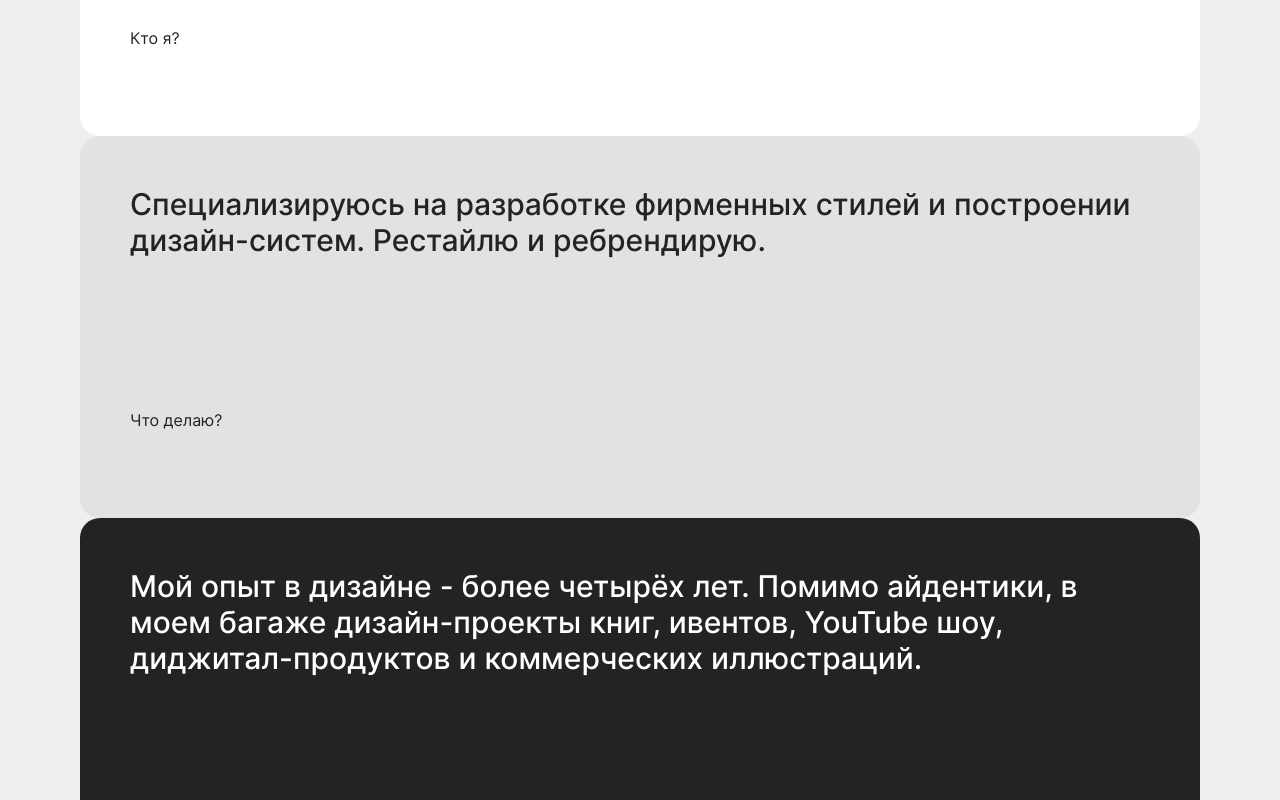
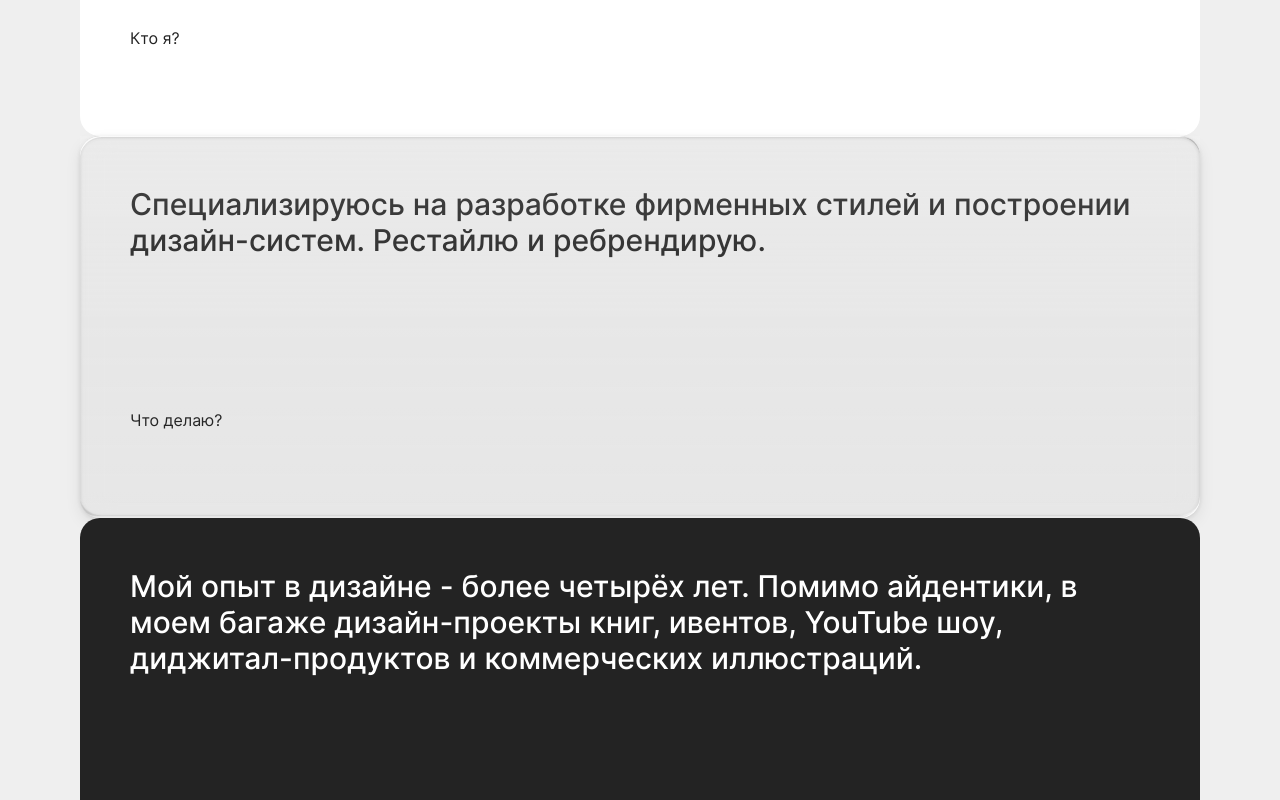
Before and after one commit to geraskinalekseysergeevich/olga-alagirova-portfolio-2026, a React (Vite) app: page / in a window 1280 px wide. Shown: the part 1160-1960 px from the top of the page. Built offline with nearby package versions, Linux system fonts and the light colour scheme.

Commit message:
feat: liquid glass effect for gray about card

```diff
--- a/src/components/about-cards/card/about-card.module.css
+++ b/src/components/about-cards/card/about-card.module.css
@@ -13,7 +13,31 @@
 }
 
 .cardGray {
-	background-color: var(--color-cards-gray);
+	--glass-color: #bbbbbc;
+	--glass-reflex-light: 1;
+	--glass-reflex-dark: 1;
+	background-color: color-mix(in srgb, var(--glass-color) 15%, transparent);
+	backdrop-filter: blur(10px) url(#navbar-liquid) saturate(125%);
+	box-shadow:
+		inset 0 0 0 0.5px color-mix(in srgb, #ffffff calc(var(--glass-reflex-light) * 12%), transparent),
+		inset 1.8px 3px 0 -2px color-mix(in srgb, #ffffff calc(var(--glass-reflex-light) * 90%), transparent),
+		inset -2px -2px 0 -2px color-mix(in srgb, #ffffff calc(var(--glass-reflex-light) * 80%), transparent),
+		inset -3px -8px 1px -6px color-mix(in srgb, #ffffff calc(var(--glass-reflex-light) * 60%), transparent),
+		inset -0.3px -1px 4px 0 color-mix(in srgb, #000000 calc(var(--glass-reflex-dark) * 12%), transparent),
+		inset -1.5px 2.5px 0 -2px color-mix(in srgb, #000000 calc(var(--glass-reflex-dark) * 20%), transparent),
+		inset 0 3px 4px -2px color-mix(in srgb, #000000 calc(var(--glass-reflex-dark) * 20%), transparent),
+		inset 2px -6.5px 1px -4px color-mix(in srgb, #000000 calc(var(--glass-reflex-dark) * 10%), transparent),
+		0 1px 5px 0 color-mix(in srgb, #000000 calc(var(--glass-reflex-dark) * 10%), transparent),
+		0 6px 16px 0 color-mix(in srgb, #000000 calc(var(--glass-reflex-dark) * 8%), transparent);
+}
+
+.cardGray::before {
+	content: '';
+	position: absolute;
+	inset: 0;
+	pointer-events: none;
+	background: linear-gradient(180deg, rgba(255, 255, 255, 0.16), rgba(255, 255, 255, 0.03) 48%, transparent 100%);
+	z-index: 0;
 }
 
 .cardBlack {
```
Also changed, not shown: 1 other file (tests, documents, lock files or other folders).
